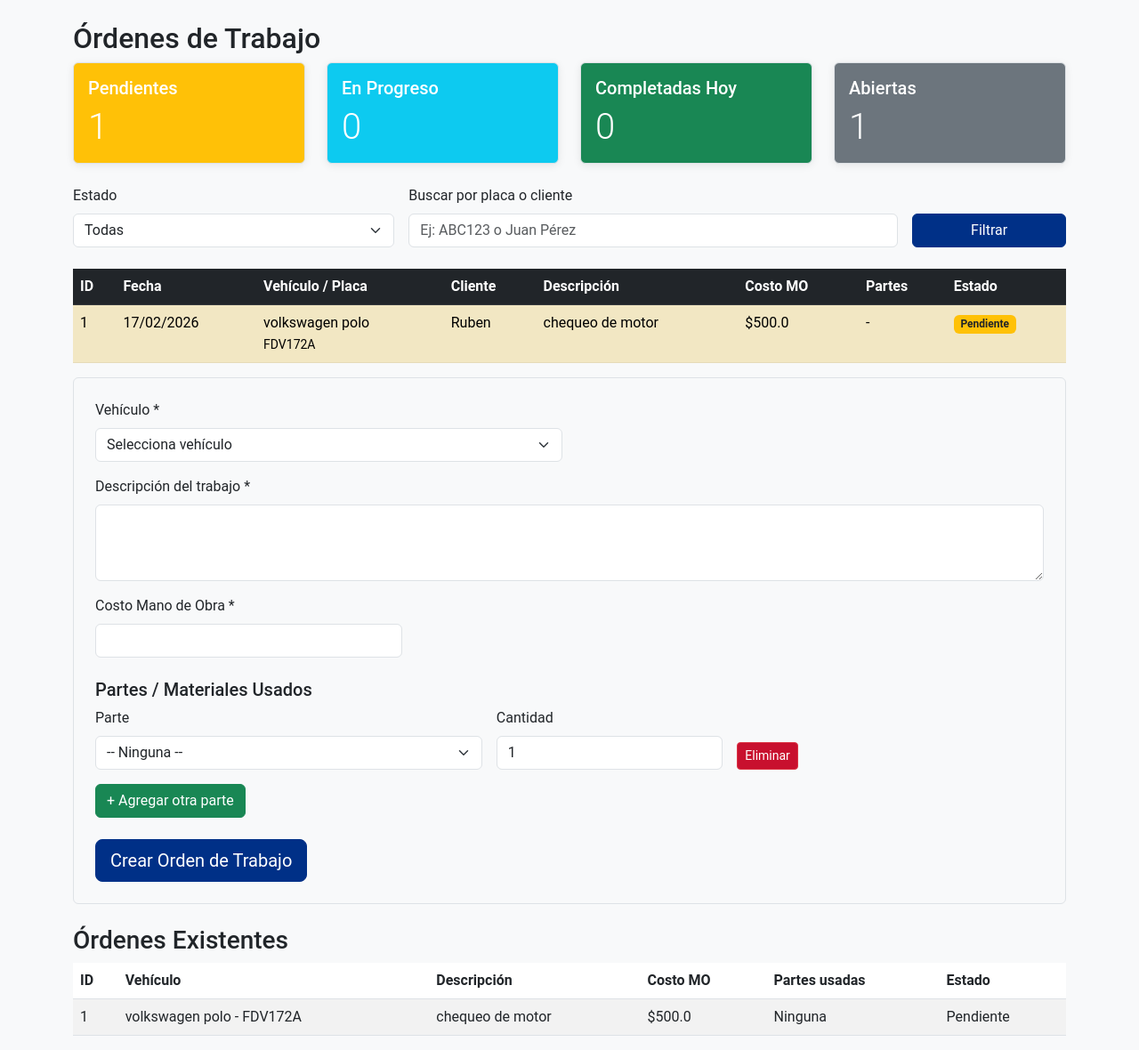
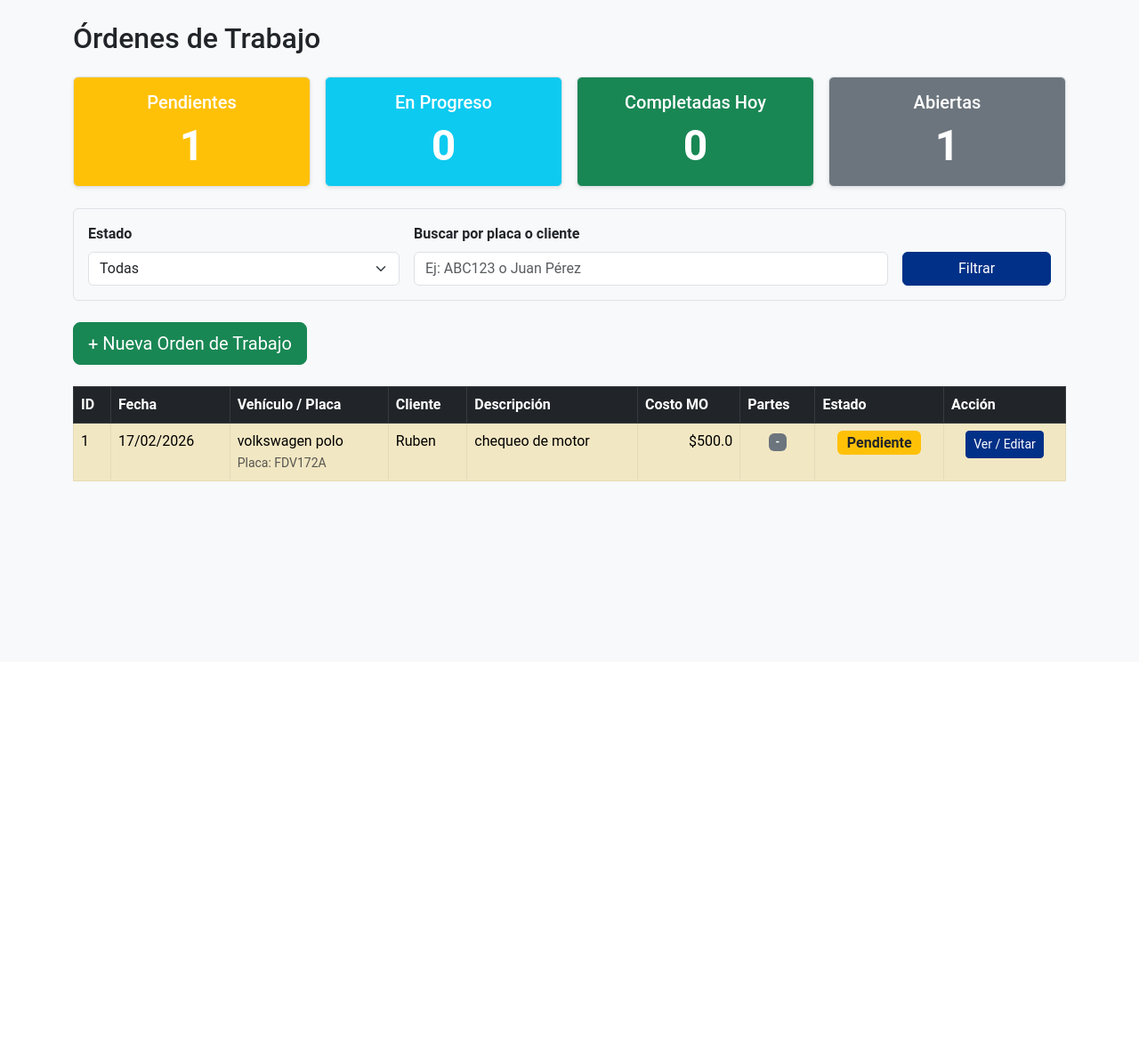
Before and after one commit to Bosner/TallerMecanico, a Flask app: page /ordenes_trabajo in a window 1280 px wide. Shown: the part 56-1236 px from the top of the page at 89% size. After the commit the page ends 597 px from the top, so only its background shows below. Run offline with Flask 3, Linux system fonts and the light colour scheme.

Commit message:
enhancements

```diff
--- a/app.py
+++ b/app.py
@@ -406,6 +406,25 @@ def ordenes_trabajo():
                           partes=partes,
                           ordenes=ordenes)
 
+@app.route('/ordenes_trabajo/<int:orden_id>')
+def detalle_orden(orden_id):
+    orden = OrdenTrabajo.query.get_or_404(orden_id)
+
+    # Opcional: calcular costo total de partes usadas
+    costo_partes = 0
+    for parte in orden.partes:
+        # parte.cantidad_usada viene de la tabla intermedia
+        cantidad = db.session.query(orden_trabajo_partes.c.cantidad_usada)\
+                             .filter_by(orden_id=orden.id, parte_id=parte.id)\
+                             .scalar() or 0
+        costo_partes += cantidad * parte.precio
+
+    costo_total = orden.costo_mano_obra + costo_partes
+
+    return render_template('detalle_orden.html',
+                           orden=orden,
+                           costo_partes=costo_partes,
+                           costo_total=costo_total)
 
 def get_dashboard_counts():
     from models import OrdenTrabajo, Inventario
@@ -424,5 +443,41 @@ def get_dashboard_counts():
 def inject_dashboard_counts():
     return dict(dashboard_counts=get_dashboard_counts())
 
+
+@app.route('/ordenes_trabajo/update_estado/<int:orden_id>', methods=['POST'])
+def update_estado_orden(orden_id):
+    """
+    Actualiza el estado de una orden de trabajo específica.
+    Se llama desde la página de detalle o desde la lista (si agregamos dropdown allí).
+    """
+    orden = OrdenTrabajo.query.get_or_404(orden_id)
+
+    nuevo_estado = request.form.get('estado')
+
+    # Validar que el estado sea uno de los permitidos
+    estados_validos = ['Pendiente', 'En progreso', 'Completado', 'Cancelado']
+    if nuevo_estado not in estados_validos:
+        flash(f'Estado inválido. Debe ser uno de: {", ".join(estados_validos)}', 'danger')
+        return redirect(request.referrer or url_for('ordenes_trabajo'))
+
+    # Actualizar el estado
+    orden.estado = nuevo_estado
+
+    # Opcional: si se completa, podrías agregar lógica extra aquí
+    if nuevo_estado == 'Completado':
+        # Ejemplo: podrías guardar fecha de finalización si agregas el campo
+        # orden.fecha_fin = date.today()
+        flash('¡Orden marcada como completada!', 'success')
+    elif nuevo_estado == 'Cancelado':
+        flash('Orden cancelada correctamente.', 'warning')
+    else:
+        flash(f'Estado actualizado a: {nuevo_estado}', 'info')
+
+    db.session.commit()
+
+    # Regresar a donde vino el usuario (página de detalle o lista)
+    return redirect(request.referrer or url_for('ordenes_trabajo'))
+
+
 if __name__ == '__main__':
     app.run(debug=True)
--- a/templates/ordenes_trabajo.html
+++ b/templates/ordenes_trabajo.html
@@ -1,48 +1,49 @@
 {% extends 'base.html' %}
 {% block content %}
-<h2>Órdenes de Trabajo</h2>
+
+<h2 class="mb-4">Órdenes de Trabajo</h2>
 
 <!-- Dashboard rápido -->
-<div class="row mb-4">
+<div class="row mb-4 g-3">
     <div class="col-md-3">
-        <div class="card text-white bg-warning">
-            <div class="card-body">
+        <div class="card text-white bg-warning shadow-sm">
+            <div class="card-body text-center">
                 <h5 class="card-title">Pendientes</h5>
-                <p class="card-text display-6">{{ total_pendientes }}</p>
+                <p class="card-text display-5 fw-bold">{{ total_pendientes }}</p>
             </div>
         </div>
     </div>
     <div class="col-md-3">
-        <div class="card text-white bg-info">
-            <div class="card-body">
+        <div class="card text-white bg-info shadow-sm">
+            <div class="card-body text-center">
                 <h5 class="card-title">En Progreso</h5>
-                <p class="card-text display-6">{{ total_progreso }}</p>
+                <p class="card-text display-5 fw-bold">{{ total_progreso }}</p>
             </div>
         </div>
     </div>
     <div class="col-md-3">
-        <div class="card text-white bg-success">
-            <div class="card-body">
+        <div class="card text-white bg-success shadow-sm">
+            <div class="card-body text-center">
                 <h5 class="card-title">Completadas Hoy</h5>
-                <p class="card-text display-6">{{ total_completadas_hoy }}</p>
+                <p class="card-text display-5 fw-bold">{{ total_completadas_hoy }}</p>
             </div>
         </div>
     </div>
     <div class="col-md-3">
-        <div class="card text-white bg-secondary">
-            <div class="card-body">
+        <div class="card text-white bg-secondary shadow-sm">
+            <div class="card-body text-center">
                 <h5 class="card-title">Abiertas</h5>
-                <p class="card-text display-6">{{ total_abiertas }}</p>
+                <p class="card-text display-5 fw-bold">{{ total_abiertas }}</p>
             </div>
         </div>
     </div>
 </div>
 
 <!-- Filtros -->
-<form method="GET" class="mb-4">
+<form method="GET" class="mb-4 border p-3 rounded bg-light">
     <div class="row g-3">
         <div class="col-md-4">
-            <label for="estado" class="form-label">Estado</label>
+            <label for="estado" class="form-label fw-bold">Estado</label>
             <select class="form-select" id="estado" name="estado">
                 <option value="todas" {% if estado_filtro == 'todas' %}selected{% endif %}>Todas</option>
                 <option value="Pendiente" {% if estado_filtro == 'Pendiente' %}selected{% endif %}>Pendiente</option>
@@ -52,8 +53,9 @@
             </select>
         </div>
         <div class="col-md-6">
-            <label for="busqueda" class="form-label">Buscar por placa o cliente</label>
-            <input type="text" class="form-control" id="busqueda" name="busqueda" value="{{ busqueda }}" placeholder="Ej: ABC123 o Juan Pérez">
+            <label for="busqueda" class="form-label fw-bold">Buscar por placa o cliente</label>
+            <input type="text" class="form-control" id="busqueda" name="busqueda"
+                   value="{{ busqueda }}" placeholder="Ej: ABC123 o Juan Pérez">
         </div>
         <div class="col-md-2 d-flex align-items-end">
             <button type="submit" class="btn btn-primary w-100">Filtrar</button>
@@ -61,9 +63,79 @@
     </div>
 </form>
 
-<!-- Tabla de órdenes -->
+<!-- Botón para crear nueva orden (opcional: podrías mover el form a un modal) -->
+<button class="btn btn-lg btn-success mb-4" type="button" data-bs-toggle="collapse" data-bs-target="#formNuevaOrden" aria-expanded="false" aria-controls="formNuevaOrden">
+    + Nueva Orden de Trabajo
+</button>
+
+<!-- Formulario de creación (colapsable para no ocupar siempre espacio) -->
+<div class="collapse mb-5" id="formNuevaOrden">
+    <form method="POST" id="ordenForm" class="border p-4 rounded bg-light shadow-sm">
+        <h4 class="mb-4">Crear nueva orden</h4>
+
+        <div class="row g-3">
+            <div class="col-md-6">
+                <label for="vehiculo_id" class="form-label fw-bold">Vehículo *</label>
+                <select class="form-select" id="vehiculo_id" name="vehiculo_id" required>
+                    <option value="">Selecciona vehículo</option>
+                    {% for v in vehiculos %}
+                    <option value="{{ v.id }}">{{ v.marca }} {{ v.modelo }} — Placa: {{ v.placa }} ({{ v.cliente.nombre }})</option>
+                    {% endfor %}
+                </select>
+            </div>
+
+            <div class="col-12">
+                <label for="descripcion" class="form-label fw-bold">Descripción del trabajo *</label>
+                <textarea class="form-control" id="descripcion" name="descripcion" rows="4" required placeholder="Ej: Cambio de pastillas de freno delanteras, revisión de suspensión..."></textarea>
+            </div>
+
+            <div class="col-md-4">
+                <label for="costo_mano_obra" class="form-label fw-bold">Costo Mano de Obra *</label>
+                <div class="input-group">
+                    <span class="input-group-text">$</span>
+                    <input type="number" step="0.01" min="0" class="form-control" id="costo_mano_obra" name="costo_mano_obra" required>
+                </div>
+            </div>
+        </div>
+
+        <!-- Partes usadas (dinámico) -->
+        <div class="mt-4">
+            <h5>Partes / Materiales Usados</h5>
+            <div id="partesContainer">
+                <div class="row g-3 parte-fila mb-3 align-items-end">
+                    <div class="col-md-5">
+                        <label class="form-label">Parte</label>
+                        <select class="form-select" name="parte_id[]">
+                            <option value="">-- Ninguna --</option>
+                            {% for p in partes %}
+                            <option value="{{ p.id }}">{{ p.nombre_parte }} (Stock: {{ p.cantidad }}) — ${{ p.precio }}</option>
+                            {% endfor %}
+                        </select>
+                    </div>
+                    <div class="col-md-3">
+                        <label class="form-label">Cantidad</label>
+                        <input type="number" class="form-control" name="cantidad_usada[]" min="1" value="1">
+                    </div>
+                    <div class="col-md-2">
+                        <button type="button" class="btn btn-danger btn-sm remove-fila mt-4">Eliminar</button>
+                    </div>
+                </div>
+            </div>
+
+            <button type="button" id="addParte" class="btn btn-outline-success mt-2">
+                + Agregar otra parte
+            </button>
+        </div>
+
+        <div class="mt-4">
+            <button type="submit" class="btn btn-primary btn-lg px-5">Crear Orden</button>
+        </div>
+    </form>
+</div>
+
+<!-- Tabla principal -->
 <div class="table-responsive">
-    <table class="table table-striped table-hover">
+    <table class="table table-striped table-hover table-bordered">
         <thead class="table-dark">
             <tr>
                 <th>ID</th>
@@ -74,6 +146,7 @@
                 <th>Costo MO</th>
                 <th>Partes</th>
                 <th>Estado</th>
+                <th>Acción</th>
             </tr>
         </thead>
         <tbody>
@@ -84,28 +157,39 @@
                        {% elif orden.estado == 'Cancelado' %}table-secondary{% endif %}">
                 <td>{{ orden.id }}</td>
                 <td>{{ orden.fecha_creacion.strftime('%d/%m/%Y') }}</td>
-                <td>{{ orden.vehiculo.marca }} {{ orden.vehiculo.modelo }}<br><small>{{ orden.vehiculo.placa }}</small></td>
+                <td>
+                    {{ orden.vehiculo.marca }} {{ orden.vehiculo.modelo }}<br>
+                    <small class="text-muted">Placa: {{ orden.vehiculo.placa }}</small>
+                </td>
                 <td>{{ orden.vehiculo.cliente.nombre }}</td>
                 <td>{{ orden.descripcion|truncate(60) }}</td>
-                <td>${{ orden.costo_mano_obra|round(2) }}</td>
-                <td>
+                <td class="text-end">${{ orden.costo_mano_obra|round(2) }}</td>
+                <td class="text-center">
                     {% if orden.partes.count() > 0 %}
-                        <small>{{ orden.partes.count() }} partes</small>
+                        <span class="badge bg-primary">{{ orden.partes.count() }}</span>
                     {% else %}
-                        -
+                        <span class="badge bg-secondary">-</span>
                     {% endif %}
                 </td>
-                <td>
-                    <span class="badge {% if orden.estado == 'Pendiente' %}bg-warning text-dark
+                <td class="text-center">
+                    <span class="badge fs-6 {% if orden.estado == 'Pendiente' %}bg-warning text-dark
                                        {% elif orden.estado == 'En progreso' %}bg-info
                                        {% elif orden.estado == 'Completado' %}bg-success
-                                       {% else %}bg-secondary{% endif %}">
+                                       {% else %}bg-danger{% endif %}">
                         {{ orden.estado }}
                     </span>
                 </td>
+                <td class="text-center">
+                    <a href="{{ url_for('detalle_orden', orden_id=orden.id) }}"
+                       class="btn btn-sm btn-primary">Ver / Editar</a>
+                </td>
             </tr>
             {% else %}
-            <tr><td colspan="8" class="text-center py-4">No hay órdenes que coincidan con los filtros</td></tr>
+            <tr>
+                <td colspan="9" class="text-center py-5 text-muted">
+                    No hay órdenes que coincidan con los filtros actuales
+                </td>
+            </tr>
             {% endfor %}
         </tbody>
     </table>
@@ -114,17 +198,17 @@
 <!-- Paginación -->
 {% if paginacion.has_prev or paginacion.has_next %}
 <nav aria-label="Paginación de órdenes">
-    <ul class="pagination justify-content-center">
+    <ul class="pagination justify-content-center mt-4">
         <li class="page-item {% if not paginacion.has_prev %}disabled{% endif %}">
             <a class="page-link" href="?page={{ paginacion.prev_num }}&estado={{ estado_filtro }}&busqueda={{ busqueda }}">Anterior</a>
         </li>
-        {% for p in paginacion.iter_pages(left_edge=2, right_edge=2) %}
+        {% for p in paginacion.iter_pages(left_edge=2, right_edge=3) %}
             {% if p %}
                 <li class="page-item {% if p == paginacion.page %}active{% endif %}">
                     <a class="page-link" href="?page={{ p }}&estado={{ estado_filtro }}&busqueda={{ busqueda }}">{{ p }}</a>
                 </li>
             {% else %}
-                <li class="page-item disabled"><span class="page-link">...</span></li>
+                <li class="page-item disabled"><span class="page-link">…</span></li>
             {% endif %}
         {% endfor %}
         <li class="page-item {% if not paginacion.has_next %}disabled{% endif %}">
@@ -134,130 +218,34 @@
 </nav>
 {% endif %}
 
-<form method="POST" id="ordenForm" class="mb-4 border p-4 rounded bg-light">
-    <div class="row g-3">
-        <div class="col-md-6">
-            <label for="vehiculo_id" class="form-label">Vehículo *</label>
-            <select class="form-select" id="vehiculo_id" name="vehiculo_id" required>
-                <option value="">Selecciona vehículo</option>
-                {% for v in vehiculos %}
-                <option value="{{ v.id }}">{{ v.marca }} {{ v.modelo }} - Placa: {{ v.placa }} ({{ v.cliente.nombre }})</option>
-                {% endfor %}
-            </select>
-        </div>
-
-        <div class="col-12">
-            <label for="descripcion" class="form-label">Descripción del trabajo *</label>
-            <textarea class="form-control" id="descripcion" name="descripcion" rows="3" required></textarea>
-        </div>
-
-        <div class="col-md-4">
-            <label for="costo_mano_obra" class="form-label">Costo Mano de Obra *</label>
-            <input type="number" step="0.01" class="form-control" id="costo_mano_obra" name="costo_mano_obra" required>
-        </div>
-    </div>
-
-    <!-- Sección de partes usadas (dinámica) -->
-    <div class="mt-4">
-        <h5>Partes / Materiales Usados</h5>
-        <div id="partesContainer">
-            <!-- Fila inicial (opcional, puedes dejarla o empezar vacío) -->
-            <div class="row g-3 parte-fila mb-2 align-items-end">
-                <div class="col-md-5">
-                    <label class="form-label">Parte</label>
-                    <select class="form-select" name="parte_id[]">
-                        <option value="">-- Ninguna --</option>
-                        {% for p in partes %}
-                        <option value="{{ p.id }}">{{ p.nombre_parte }} (Stock: {{ p.cantidad }}) - ${{ p.precio }}</option>
-                        {% endfor %}
-                    </select>
-                </div>
-                <div class="col-md-3">
-                    <label class="form-label">Cantidad</label>
-                    <input type="number" class="form-control" name="cantidad_usada[]" min="1" value="1">
-                </div>
-                <div class="col-md-2">
-                    <button type="button" class="btn btn-danger btn-sm remove-fila">Eliminar</button>
-                </div>
-            </div>
-        </div>
-
-        <button type="button" id="addParte" class="btn btn-success mt-2">
-            + Agregar otra parte
-        </button>
-    </div>
-
-    <div class="mt-4">
-        <button type="submit" class="btn btn-primary btn-lg">Crear Orden de Trabajo</button>
-    </div>
-</form>
-
-<!-- Tabla de órdenes existentes (puedes mejorarla mostrando partes usadas) -->
-<h3>Órdenes Existentes</h3>
-<table class="table table-striped">
-    <thead>
-        <tr>
-            <th>ID</th>
-            <th>Vehículo</th>
-            <th>Descripción</th>
-            <th>Costo MO</th>
-            <th>Partes usadas</th>
-            <th>Estado</th>
-        </tr>
-    </thead>
-    <tbody>
-        {% for orden in ordenes %}
-        <tr>
-            <td>{{ orden.id }}</td>
-            <td>{{ orden.vehiculo.marca }} {{ orden.vehiculo.modelo }} - {{ orden.vehiculo.placa }}</td>
-            <td>{{ orden.descripcion|truncate(60) }}</td>
-            <td>${{ orden.costo_mano_obra }}</td>
-            <td>
-                {% if orden.partes.count() > 0 %}
-                    <ul class="mb-0">
-                    {% for parte in orden.partes %}
-                        <li>{{ parte.nombre_parte }} × {{ parte.cantidad_usada }}</li>  <!-- Nota: cantidad_usada viene de la tabla intermedia -->
-                    {% endfor %}
-                    </ul>
-                {% else %}
-                    Ninguna
-                {% endif %}
-            </td>
-            <td>{{ orden.estado }}</td>
-        </tr>
-        {% endfor %}
-    </tbody>
-</table>
-
+<!-- JavaScript para partes dinámicas -->
 <script>
-// JavaScript para agregar/eliminar filas de partes
-document.getElementById('addParte').addEventListener('click', function() {
+document.getElementById('addParte')?.addEventListener('click', function() {
     const container = document.getElementById('partesContainer');
     const filaBase = container.querySelector('.parte-fila');
-
     if (!filaBase) return;
 
     const nuevaFila = filaBase.cloneNode(true);
-
-    // Limpiar valores
     nuevaFila.querySelector('select').value = '';
     nuevaFila.querySelector('input[type="number"]').value = '1';
 
-    // Agregar evento de eliminar
     nuevaFila.querySelector('.remove-fila').addEventListener('click', function() {
-        nuevaFila.remove();
+        if (document.querySelectorAll('.parte-fila').length > 1) {
+            nuevaFila.remove();
+        } else {
+            alert('Puedes dejar la fila vacía si no usas partes.');
+        }
     });
 
     container.appendChild(nuevaFila);
 });
 
-// Eliminar filas iniciales (si se clica)
 document.querySelectorAll('.remove-fila').forEach(btn => {
     btn.addEventListener('click', function() {
         if (document.querySelectorAll('.parte-fila').length > 1) {
             this.closest('.parte-fila').remove();
         } else {
-            alert('Debe haber al menos una fila (puedes dejarla vacía)');
+            alert('Puedes dejar la fila vacía si no usas partes.');
         }
     });
 });
```
Also changed, not shown: models.py (+11 -0 lines), templates/detalle_orden.html (added, +133 -0 lines).
